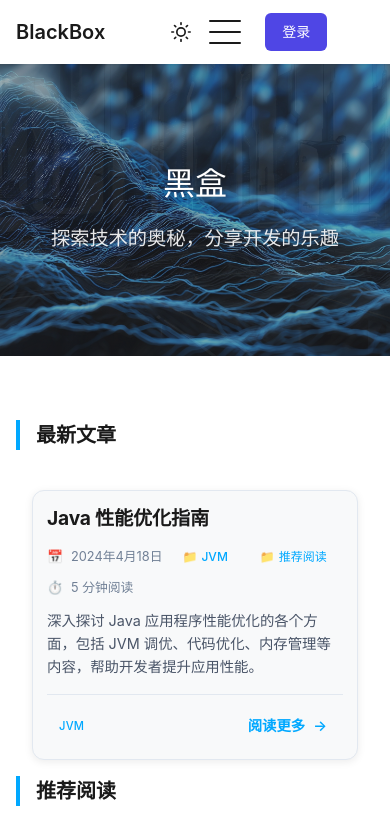
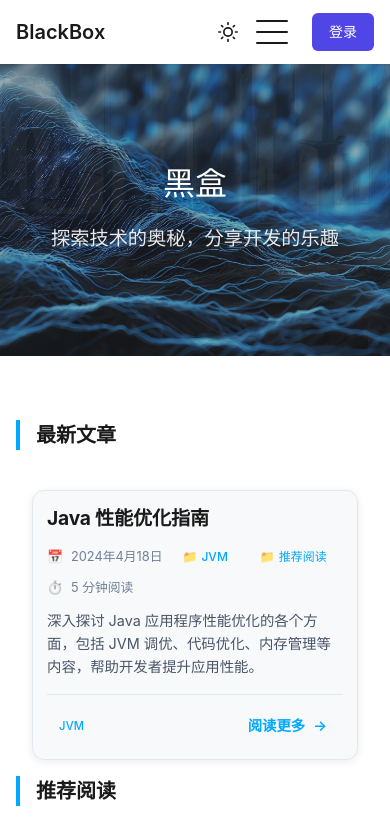
Before and after one commit to hamster-yhz/blackBox_v2.0.0, a Vue app: page / in a window 390 px wide. Shown: the top 830 px of the page. Built offline with nearby package versions, Linux system fonts and the light colour scheme.

Commit message:
style(NavBar): improve layout and alignment for better responsiveness
- Added margin and flex properties to navbar elements for improved alignment.
- Enhanced mobile menu and navbar styling to ensure consistent spacing and layout.

```diff
--- a/src/components/NavBar.vue
+++ b/src/components/NavBar.vue
@@ -146,6 +146,7 @@ const handleLogout = () => {
 
   .mobile-menu-wrapper {
     display: block;
+    margin-left: auto;
   }
 
   .search-box {
@@ -154,6 +155,17 @@ const handleLogout = () => {
 
   .navbar-right {
     gap: 0.5rem;
+    margin-left: auto;
+    display: flex;
+    align-items: center;
+  }
+
+  .navbar-container {
+    justify-content: space-between;
+  }
+
+  .navbar-left {
+    margin-right: auto;
   }
 }
 
```
